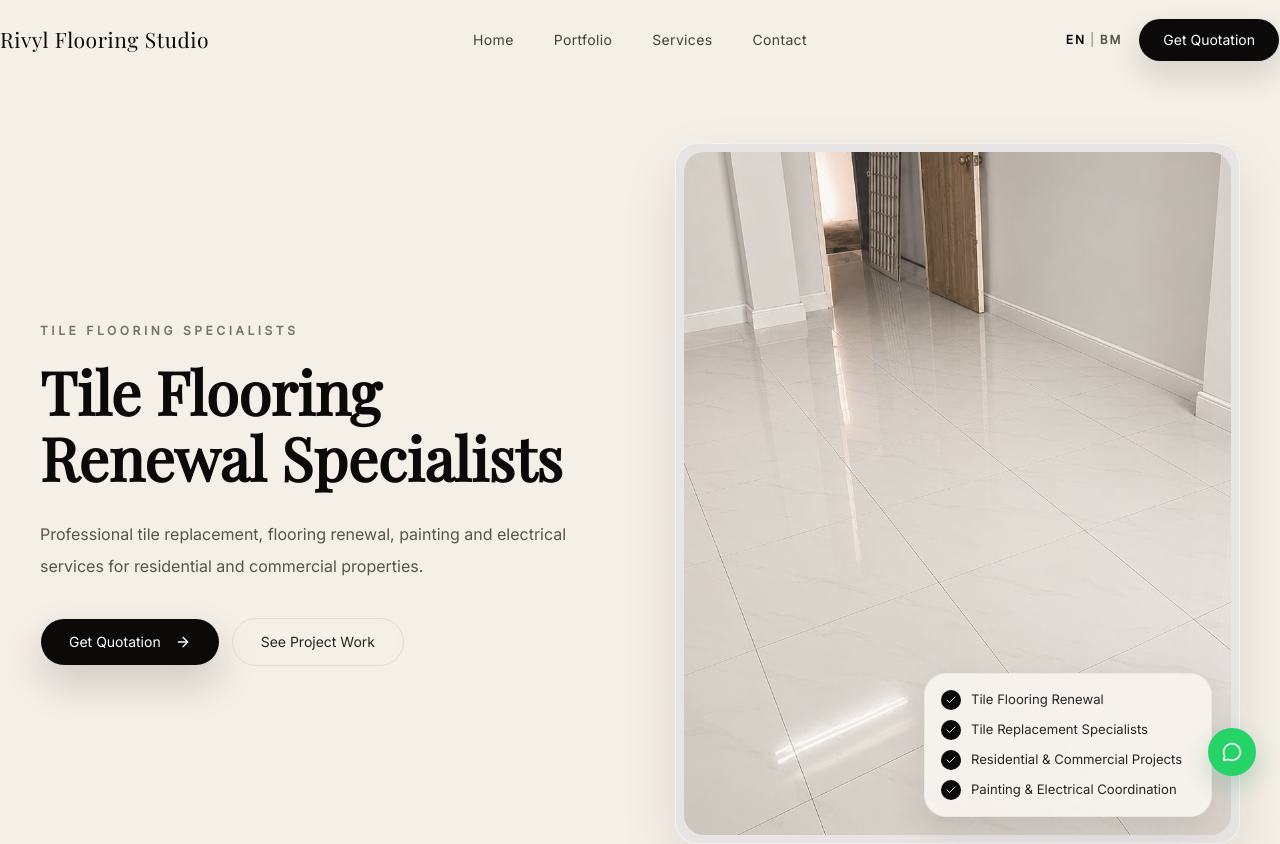
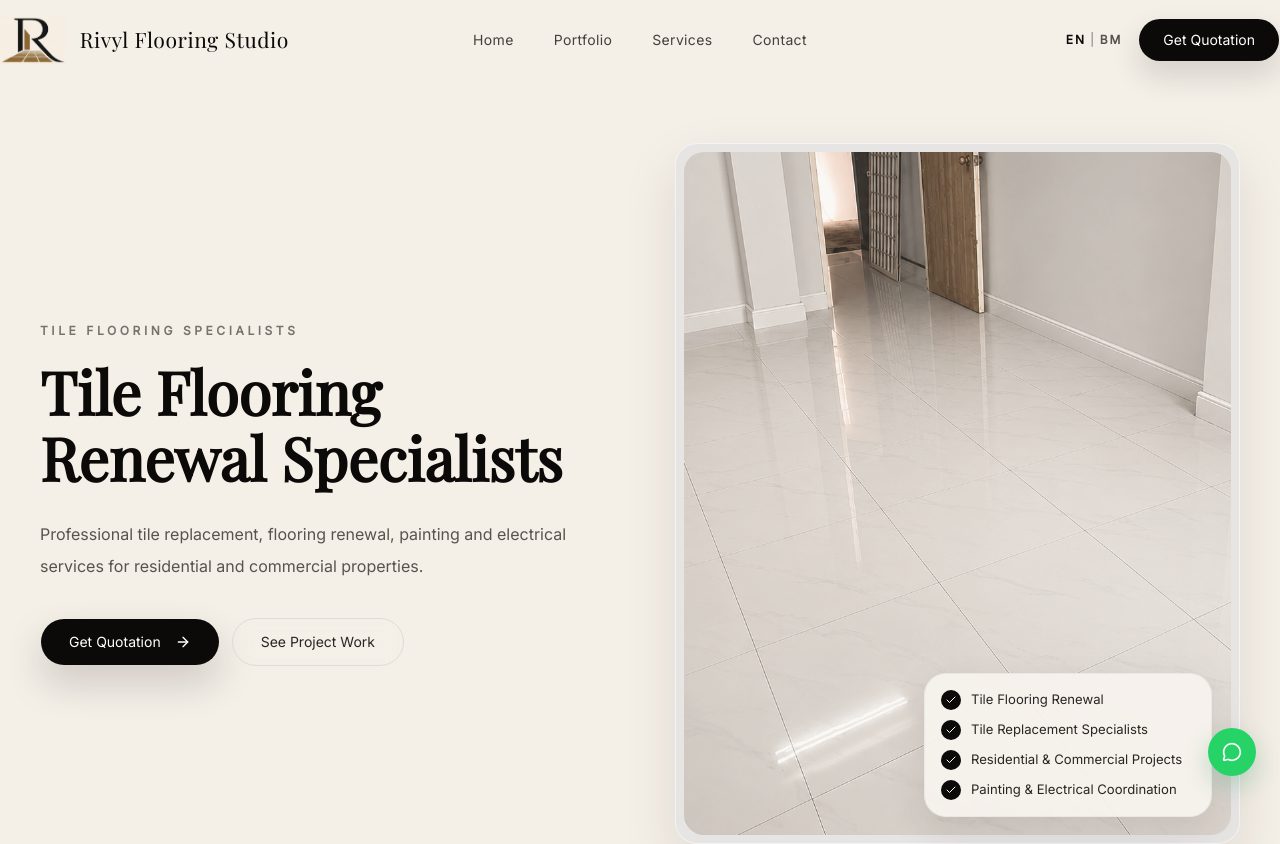
Before and after one commit to rivylenterprisemy-ops/rivyl-flooring-studio, a React (Vite) app: page / in a window 1280 px wide. Shown: the top 844 px of the page. Built offline with nearby package versions, Linux system fonts and the light colour scheme.

Commit message:
Add Rivyl logo to navbar and align branding

```diff
--- a/src/layout/Navbar.jsx
+++ b/src/layout/Navbar.jsx
@@ -4,6 +4,7 @@ import { motion, AnimatePresence } from "framer-motion"
 
 import LanguageSwitcher from "@/components/LanguageSwitcher"
 import { Button } from "@/components/ui/button"
+import rivylLogo from "@/assets/logo/rivyl-logo.png"
 import { localizeHash, useLocale } from "@/lib/i18n"
 import { cn } from "@/lib/utils"
 
@@ -42,10 +43,16 @@ export default function Navbar() {
       <nav className="mx-auto grid h-20 max-w-7xl grid-cols-[1fr_auto] items-center px-5 sm:px-8 lg:grid-cols-[1fr_auto_1fr] lg:gap-10 xl:px-0">
         <a
           href={localizeHash("#home", path)}
-          className="min-w-0 truncate pr-3 font-['Playfair_Display'] text-[1.15rem] font-normal tracking-wide text-stone-950 transition-colors duration-300 hover:text-stone-700 sm:text-[1.32rem] lg:pr-0"
+          className="flex min-w-0 items-center gap-3 pr-3 font-['Playfair_Display'] text-[1.15rem] font-normal tracking-wide text-stone-950 transition-colors duration-300 hover:text-stone-700 sm:gap-3.5 sm:text-[1.32rem] lg:pr-0"
           aria-label={content.nav.homeAria}
         >
-          Rivyl Flooring Studio
+          <img
+            src={rivylLogo}
+            alt=""
+            className="h-9 w-auto shrink-0 object-contain mix-blend-multiply lg:h-12"
+            aria-hidden="true"
+          />
+          <span className="min-w-0 truncate">Rivyl Flooring Studio</span>
         </a>
 
         <div className="hidden items-center justify-center gap-10 lg:flex">
```
Also changed, not shown: src/assets/logo/rivyl-logo.png (added).
